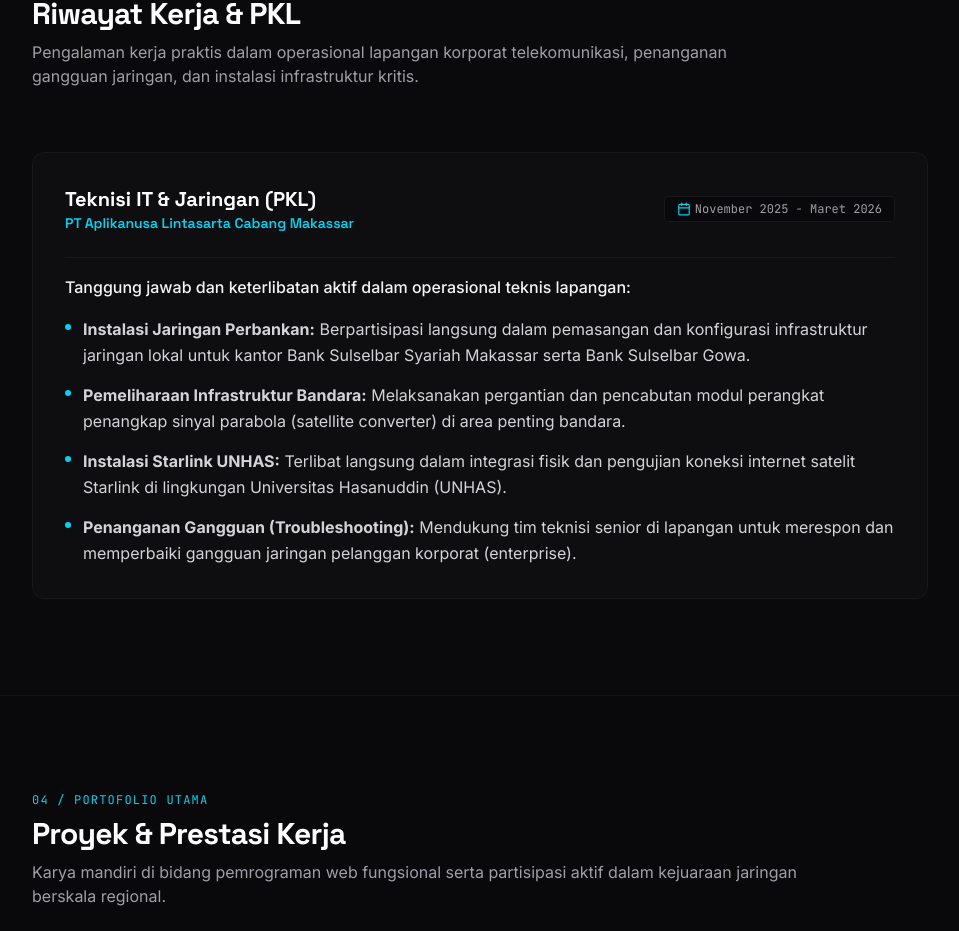
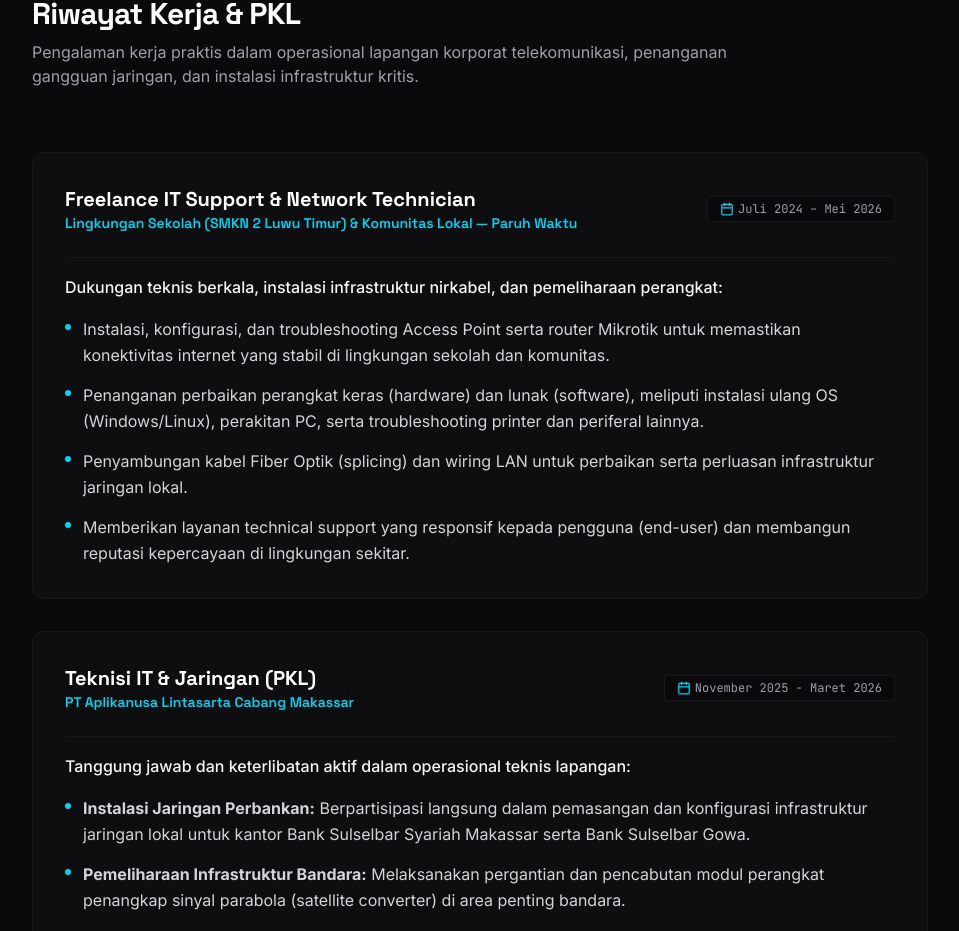
Before and after one commit to pradita-bot/portofolio, a React (Vite) app: page / in a window 1280 px wide. Shown: the part 2404-3335 px from the top of the page, without its empty margins (64-1023 px from the left). Built offline with nearby package versions, Linux system fonts and the light colour scheme.

Commit message:
feat: add freelance experience section to portfolio

```diff
--- a/src/App.tsx
+++ b/src/App.tsx
@@ -828,6 +828,53 @@ export default function App() {
 
           <div className="max-w-4xl space-y-8">
 
+            {/* Freelance Experience Card */}
+            <div className="p-6 sm:p-8 bg-zinc-900/30 rounded-xl border border-zinc-900 space-y-6">
+              <div className="flex flex-col sm:flex-row sm:items-center justify-between gap-4">
+                <div>
+                  <h3 className="font-display text-lg sm:text-xl font-bold text-white">Freelance IT Support & Network Technician</h3>
+                  <p className="font-display text-sm font-semibold text-cyan-400">Lingkungan Sekolah (SMKN 2 Luwu Timur) & Komunitas Lokal — Paruh Waktu</p>
+                </div>
+                <div className="inline-flex items-center space-x-1 px-3 py-1 bg-zinc-950 text-zinc-400 font-mono text-xs rounded border border-zinc-900 w-fit">
+                  <Calendar className="w-3.5 h-3.5 text-cyan-400 mr-1" />
+                  <span>Juli 2024 – Mei 2026</span>
+                </div>
+              </div>
+
+              <div className="space-y-4 pt-4 border-t border-zinc-900 text-sm sm:text-base text-zinc-300 leading-relaxed">
+                <p className="font-medium text-zinc-100">
+                  Dukungan teknis berkala, instalasi infrastruktur nirkabel, dan pemeliharaan perangkat:
+                </p>
+
+                <ul className="space-y-3.5 font-sans">
+                  <li className="flex items-start space-x-3">
+                    <span className="w-1.5 h-1.5 rounded-full bg-cyan-400 mt-2 shrink-0"></span>
+                    <span>
+                      Instalasi, konfigurasi, dan troubleshooting Access Point serta router Mikrotik untuk memastikan konektivitas internet yang stabil di lingkungan sekolah dan komunitas.
+                    </span>
+                  </li>
+                  <li className="flex items-start space-x-3">
+                    <span className="w-1.5 h-1.5 rounded-full bg-cyan-400 mt-2 shrink-0"></span>
+                    <span>
+                      Penanganan perbaikan perangkat keras (hardware) dan lunak (software), meliputi instalasi ulang OS (Windows/Linux), perakitan PC, serta troubleshooting printer dan periferal lainnya.
+                    </span>
+                  </li>
+                  <li className="flex items-start space-x-3">
+                    <span className="w-1.5 h-1.5 rounded-full bg-cyan-400 mt-2 shrink-0"></span>
+                    <span>
+                      Penyambungan kabel Fiber Optik (splicing) dan wiring LAN untuk perbaikan serta perluasan infrastruktur jaringan lokal.
+                    </span>
+                  </li>
+                  <li className="flex items-start space-x-3">
+                    <span className="w-1.5 h-1.5 rounded-full bg-cyan-400 mt-2 shrink-0"></span>
+                    <span>
+                      Memberikan layanan technical support yang responsif kepada pengguna (end-user) dan membangun reputasi kepercayaan di lingkungan sekitar.
+                    </span>
+                  </li>
+                </ul>
+              </div>
+            </div>
+
             {/* Experience Card */}
             <div className="p-6 sm:p-8 bg-zinc-900/30 rounded-xl border border-zinc-900 space-y-6">
               <div className="flex flex-col sm:flex-row sm:items-center justify-between gap-4">
```
